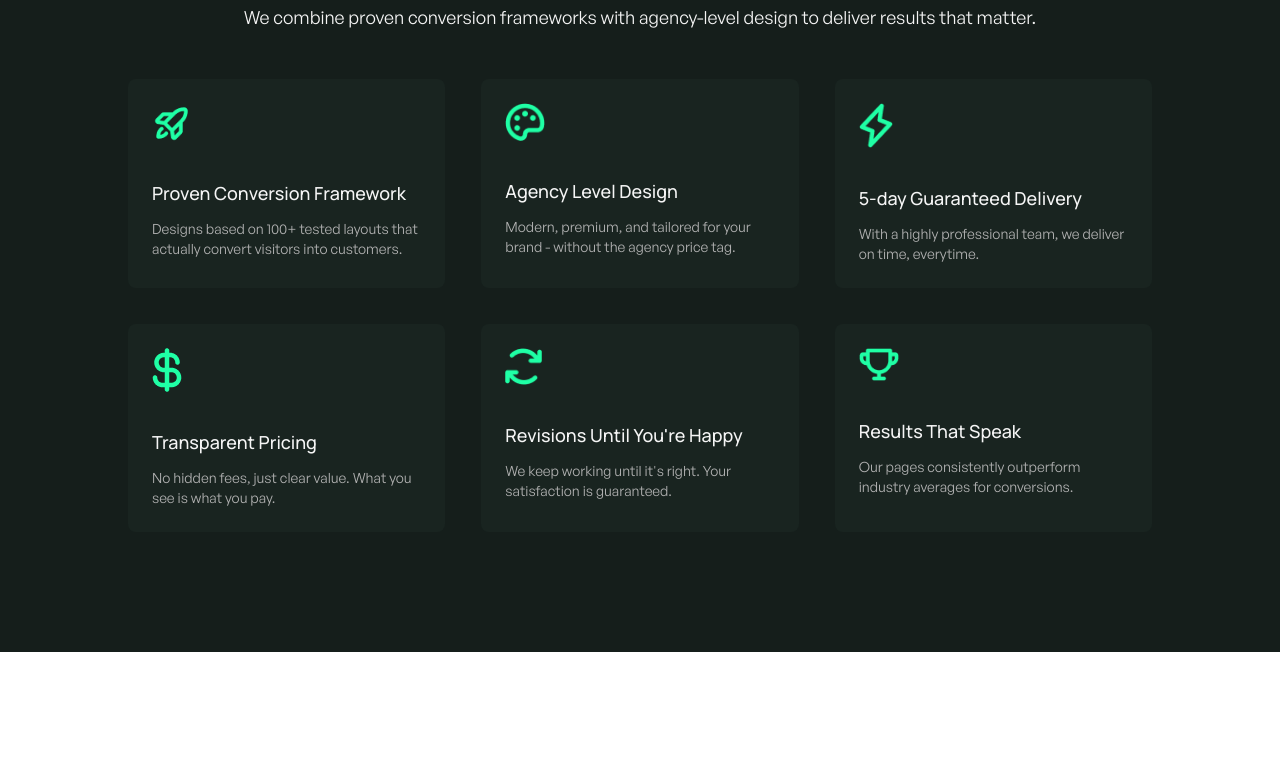
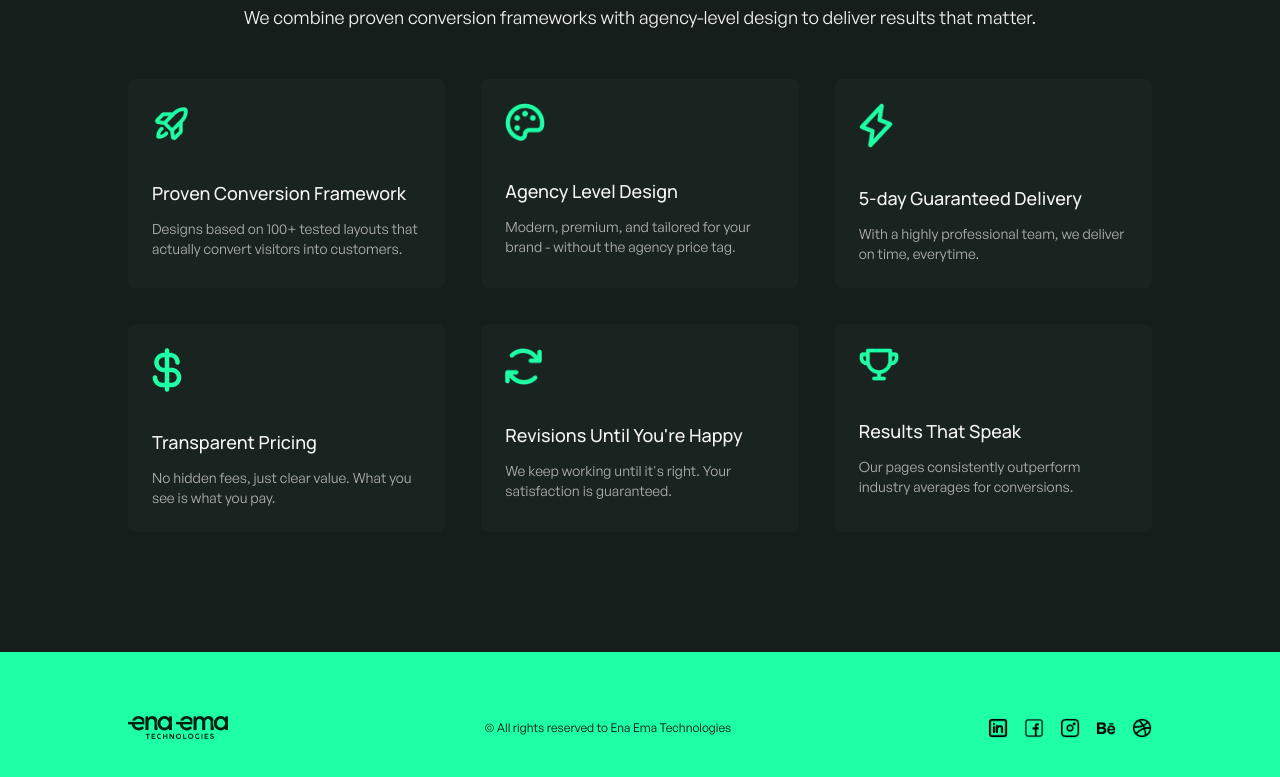
Before and after one commit to ei-shadi/Ena_Ema_Technologies, a Next.js app: page / in a window 1280 px wide. Shown: the part 977-1754 px from the top of the page. Before the commit the page ends 1629 px from the top, so only its background shows below. Built offline with nearby package versions, Linux system fonts and the light colour scheme.

Commit message:
Footer Responsibe Error Fix

```diff
--- a/src/app/layout.js
+++ b/src/app/layout.js
@@ -1,6 +1,7 @@
 import { Manrope } from "next/font/google";
 import localFont from "next/font/local";
 import "./globals.css";
+import Footer from "@/components/Footer";
 
 const manrope = Manrope({
   subsets: ["latin"],
@@ -23,6 +24,9 @@ export default function RootLayout({ children }) {
     <html lang="en">
       <body className={`${manrope.variable} ${generalSans.variable}`}>
         {children}
+
+        {/* Footer */}
+        <Footer />
       </body>
     </html>
   );
--- a/src/app/page.js
+++ b/src/app/page.js
@@ -9,10 +9,31 @@ const Home = () => {
         <Hero />
       </section>
 
+{/* Carousel Card Section */}
+<section></section>
+
       {/* Why Business Section */}
       <section className="bg-[#151E1B] py-16 lg:py-[120px]">
         <WhyBusiness />
       </section>
+
+{/* Case Studies Section */}
+<section></section>
+
+      {/* Choose Your Plan Section */}
+      <section></section>
+
+      {/* From Idea Section */}
+      <section></section>
+
+      {/* About Us Section */}
+      <section></section>
+
+      {/* Got Questions Section */}
+      <section></section>
+
+      {/* Ready To Turn Section */}
+      <section></section>
     </main>
   );
 };
--- /dev/null
+++ b/src/components/Footer.jsx
@@ -0,0 +1,42 @@
+import Image from "next/image";
+import Logo from "../../public/assets/images/Logo.png";
+import LinkedIn from "../../public/assets/icons/mingcute_linkedin-line.png";
+import Facebook from "../../public/assets/icons/qlementine-icons_facebook-16.png";
+import Instagram from "../../public/assets/icons/lets-icons_insta.png";
+import Behance from "../../public/assets/icons/ri_behance-fill.png";
+import Dribble from "../../public/assets/icons/icon-park-outline_dribble.png";
+
+const Footer = () => {
+  return (
+    <section className="bg-[#1FFFA5]">
+      <div className="py-6 md:py-16 w-[85%] md:w-[80%] mx-auto flex flex-col md:flex-row md:items-center md:justify-between gap-4">
+        {/* Logo */}
+        <div className="md:mx-0 flex items-center justify-between">
+          <Image src={Logo} alt="Logo" width={100} />
+
+          {/* Center Text */}
+          <p className="text-[#0A0F0D] text-xs md:text-center md:w-fit text-center md:hidden w-[130px] ">
+            © All rights reserved to Ena Ema Technologies
+          </p>
+        </div>
+
+
+        {/* Center Text */}
+        <p className="text-[#0A0F0D] text-xs md:text-center md:w-fit text-center hidden md:flex">
+          © All rights reserved to Ena Ema Technologies
+        </p>
+
+        {/* Social Icons */}
+        <div className="flex items-center gap-4 justify-end">
+          <Image src={LinkedIn} alt="LinkedIn" width={20} />
+          <Image src={Facebook} alt="Facebook" width={20} />
+          <Image src={Instagram} alt="Instagram" width={20} />
+          <Image src={Behance} alt="Behance" width={20} />
+          <Image src={Dribble} alt="Dribble" width={20} />
+        </div>
+      </div>
+    </section>
+  );
+};
+
+export default Footer;
--- a/src/components/Hero.jsx
+++ b/src/components/Hero.jsx
@@ -38,7 +38,7 @@ const Hero = () => {
 
           {/* Headline */}
           <div>
-            <h1 className="text-[#F5F5F5] mx-auto w-[361px] md:w-[614px] lg:w-[1050px] text-[36px] md:text-[64px] lg:text-7xl text-center font-bold pb-4 font-manrope leading-tight">Strategic Landing Pages That Convert From Just <span className="text-[#1FFFA5]">$200</span>
+            <h1 className="text-[#F5F5F5] mx-auto w-[361px] md:w-[614px] lg:w-[1020px] text-[36px] md:text-[64px] lg:text-7xl text-center font-bold pb-4 font-manrope leading-tight">Strategic Landing Pages That Convert From Just <span className="text-[#1FFFA5]">$200</span>
             </h1>
 
             <p className="text-[#F5F5F5] text-xs md:text-lg text-center w-[370px] md:w-[614px] lg:max-w-[840px] mx-auto leading-relaxed">Stop wasting traffic on generic pages. We deliver premium, conversion-focused landing pages designed, developed, and launched in just 5 days.</p>
```
Also changed, not shown: src/components/WhyBusiness.jsx (+7 -10 lines), public/assets/images/Logo.png (added).
